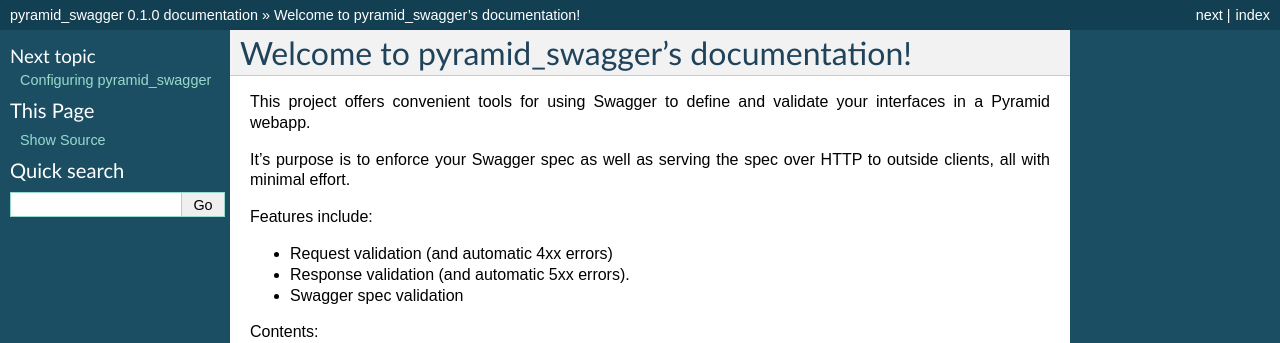
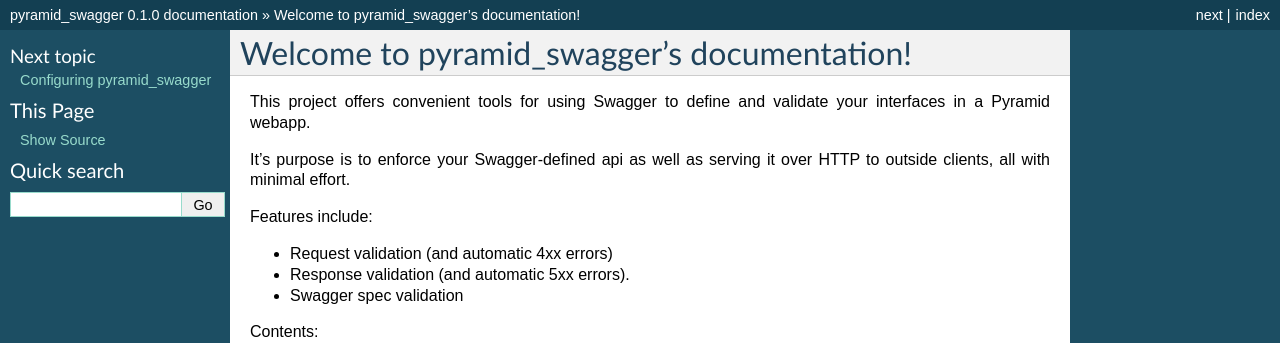
Before and after one commit to Yelp/pyramid_swagger, a Sphinx documentation site: the page built from docs/index.rst, in a window 1280 px wide. Shown: the top 343 px of the page. Built offline with Sphinx 7.4.7, drawn with Linux system fonts in a browser that asks for light colours.

Commit message:
Update frontpage

```diff
--- a/docs/index.rst
+++ b/docs/index.rst
@@ -9,8 +9,8 @@
 This project offers convenient tools for using Swagger to define and validate
 your interfaces in a Pyramid webapp.
 
-It's purpose is to enforce your Swagger spec as well as serving the
-spec over HTTP to outside clients, all with minimal effort.
+It's purpose is to enforce your Swagger-defined api as well as serving it over
+HTTP to outside clients, all with minimal effort.
 
 Features include:
 
```
